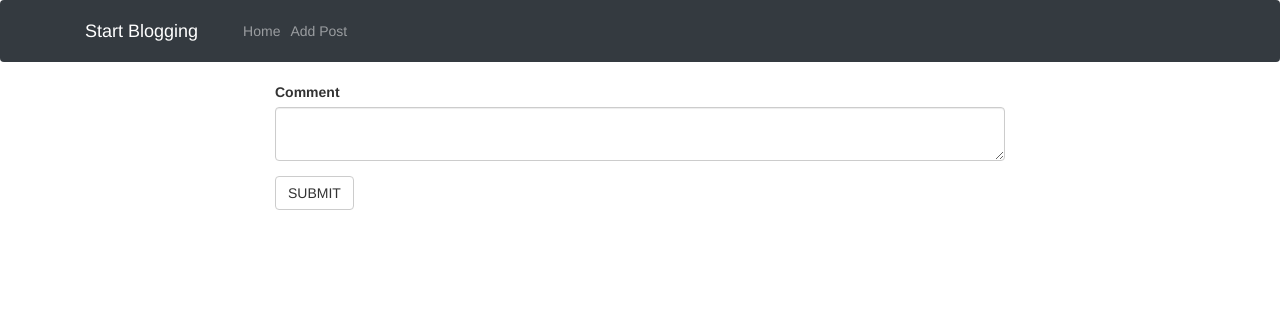
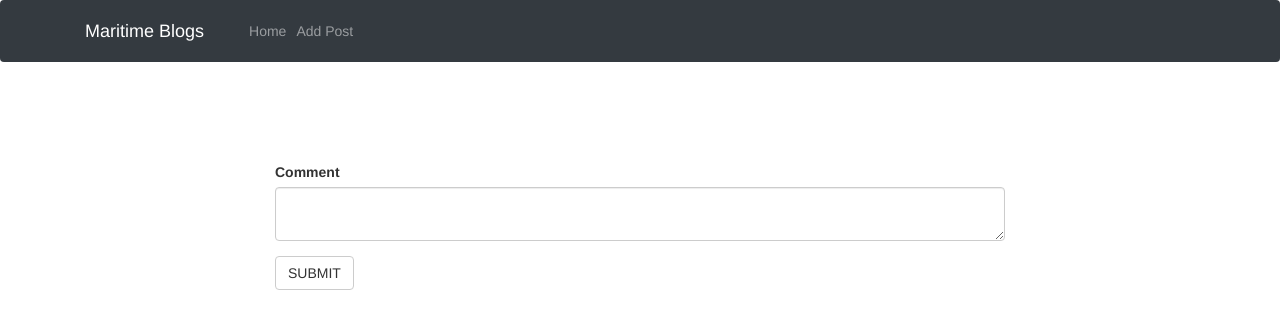
Before and after one commit to mornicamwende/blogging-website, a Flask app: page /pitch/comments/new/1 in a window 1280 px wide. Shown: the top 329 px of the page. Run offline with Flask 2, Linux system fonts and the light colour scheme; the visitor is signed in with stand-in values (Sample User, id 1); some libraries are stand-ins or nearby versions.

```diff
--- a/app/templates/new_comment.html
+++ b/app/templates/new_comment.html
@@ -9,7 +9,7 @@
   <meta name="description" content="">
   <meta name="author" content="">
 
-  <title>Welcomt to the blogging site</title>
+  <title>Welcome to Maritime blogging app</title>
 
   <!-- Bootstrap  CSS -->
   <link rel="stylesheet" href="https://stackpath.bootstrapcdn.com/bootstrap/4.5.2/css/bootstrap.min.css" integrity="sha384-JcKb8q3iqJ61gNV9KGb8thSsNjpSL0n8PARn9HuZOnIxN0hoP+VmmDGMN5t9UJ0Z" crossorigin="anonymous">
@@ -30,8 +30,8 @@
 
   <!-- Navigation -->
   <nav class="navbar navbar-expand-lg navbar-dark bg-dark fixed-top" id="mainNav">
-        <div class="container">
-          <a class="navbar-brand" href="{{ url_for('main.index')}}">Start Blogging</a>
+        <div  class="container" >
+          <a class="navbar-brand" href="{{ url_for('main.index')}}">Maritime Blogs</a>
           <button class="navbar-toggler navbar-toggler-right" type="button" data-toggle="collapse" data-target="#navbarResponsive" aria-controls="navbarResponsive" aria-expanded="false" aria-label="Toggle navigation">
             Menu
             <i class="fas fa-bars"></i>
@@ -52,7 +52,7 @@
       </nav>
 
    <!-- Page Header -->
-  <header class="masthead" >
+  <header class="masthead" > <br><br><br><br>
     <div class="overlay"></div>
     <div class="container">
       <div class="row">
```
